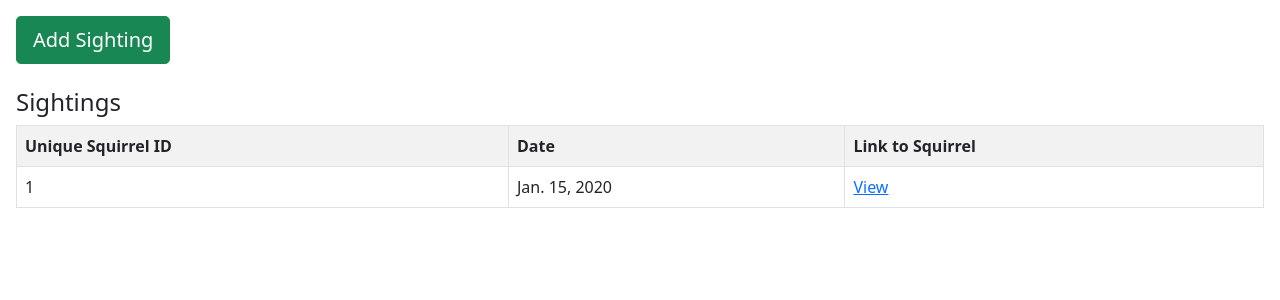
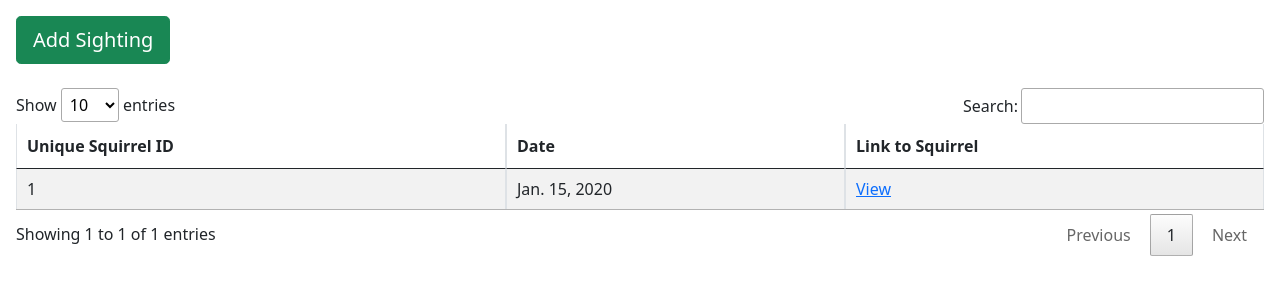
Before and after one commit to nitinsharma-xcv/Squirrel-Tracker, a Django app: page /sightings/ in a window 1280 px wide. Shown: the part 56-356 px from the top of the page. Run offline with Django 3.2, Linux system fonts and the light colour scheme; tables that the repository leaves empty hold one stand-in row (values such as "Sample post"); some libraries are stand-ins or nearby versions.

Commit message:
Add jquery table

```diff
--- a/squirrel_tracker/squirrel_tracker_app/templates/squirrel_tracker_app/sightings.html
+++ b/squirrel_tracker/squirrel_tracker_app/templates/squirrel_tracker_app/sightings.html
@@ -1,17 +1,26 @@
 {% extends "squirrel_tracker_app/base.html" %}
 {% block title %}Sightings{% endblock %}
+
+{% block head %}
+<script src="http://ajax.googleapis.com/ajax/libs/jquery/1.7.1/jquery.min.js"></script>
+<link rel="stylesheet" href="http://cdn.datatables.net/1.10.2/css/jquery.dataTables.min.css"></style>
+<script type="text/javascript" src="http://cdn.datatables.net/1.10.2/js/jquery.dataTables.min.js"></script>
+{% endblock %}
+
+
 {% block content %}
 <div class="p-3">
 <a href="{% url 'add' %}"><button type="button" class="btn btn-success btn-lg">Add Sighting</button></a><br><br>
 
-<div>
-  <h4>Sightings</h4>
-<table class="table table-striped table-hover table-bordered">
+<table id="myTable" class="table table-striped table-hover table-bordered">
+  <thead>
   <tr>
     <th>Unique Squirrel ID</th>
     <th>Date</th>
     <th>Link to Squirrel</th>
   </tr>
+  </thead>
+  <tbody>
     {% for squirrel in squirrels %}
       <tr>
         <td>{{ squirrel.unique_squirrel_id }}</td>
@@ -19,7 +28,16 @@
         <td><a href="{% url 'details' squirrel.unique_squirrel_id %}">View</a></td>
       </tr>
     {% endfor %}
+  </tbody>
 </table>
 </div>
-</div>
+
+<script>
+$(document).ready(function(){
+    $('#myTable').dataTable({
+    ordering: false
+});
+});
+</script>
+
 {% endblock %}
--- a/squirrel_tracker/squirrel_tracker_app/templates/squirrel_tracker_app/stats.html
+++ b/squirrel_tracker/squirrel_tracker_app/templates/squirrel_tracker_app/stats.html
@@ -89,7 +89,7 @@
 	})
 </script>
 <br><br>
-<h2>Stat #5 - Top 30 out of {{stat5.total_hectare}} Hectares by Sightings(AM/PM)</h2>
+<h2>Stat #5 - Top 30 out of {{stat5.total_hectare}} Hectares by Sightings</h2>
 <canvas id="chart5" style="display: block; height: 500px; width: 1000px;"></canvas>
 <script type="text/javascript">
 	var ctx = document.getElementById('chart5').getContext('2d');
```
